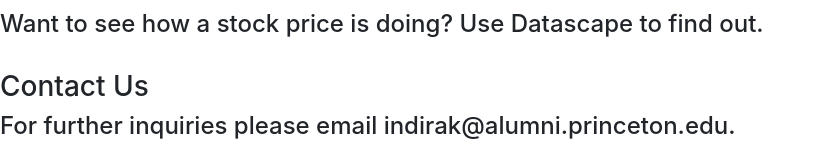
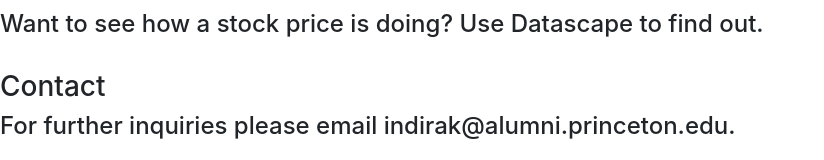
Before and after one commit to indykiss/Data-scape, a React (Create React App) app in the folder data-scape-client/: page /about in a window 1280 px wide. Shown: the part 168-328 px from the top of the page, without its empty margins (0-824 px from the left). Built offline with nearby package versions, Linux system fonts and the light colour scheme; no server answers.

Commit message:
get demo ready

```diff
--- a/data-scape-client/src/components/About.js
+++ b/data-scape-client/src/components/About.js
@@ -9,7 +9,7 @@
       <h4>Want to see how a stock price is doing? Use Datascape to find out.
       </h4>
       <br></br>
-      <h3>Contact Us</h3>
+      <h3>Contact</h3>
       <h4>For further inquiries please email indirak@alumni.princeton.edu.
       </h4>
     </div>
--- a/data-scape-client/src/components/ScapeCard.js
+++ b/data-scape-client/src/components/ScapeCard.js
@@ -16,7 +16,6 @@
         return <button onClick={this.handleClick}>{this.state.count}</button>;
       }
 }
-
 
 const ScapeCard=({scape}) => (
     <div key={scape.id} className='card'>
--- a/data-scape-client/src/containers/App.js
+++ b/data-scape-client/src/containers/App.js
@@ -18,5 +18,4 @@
     }
 }
 
-
 export default App;
```
